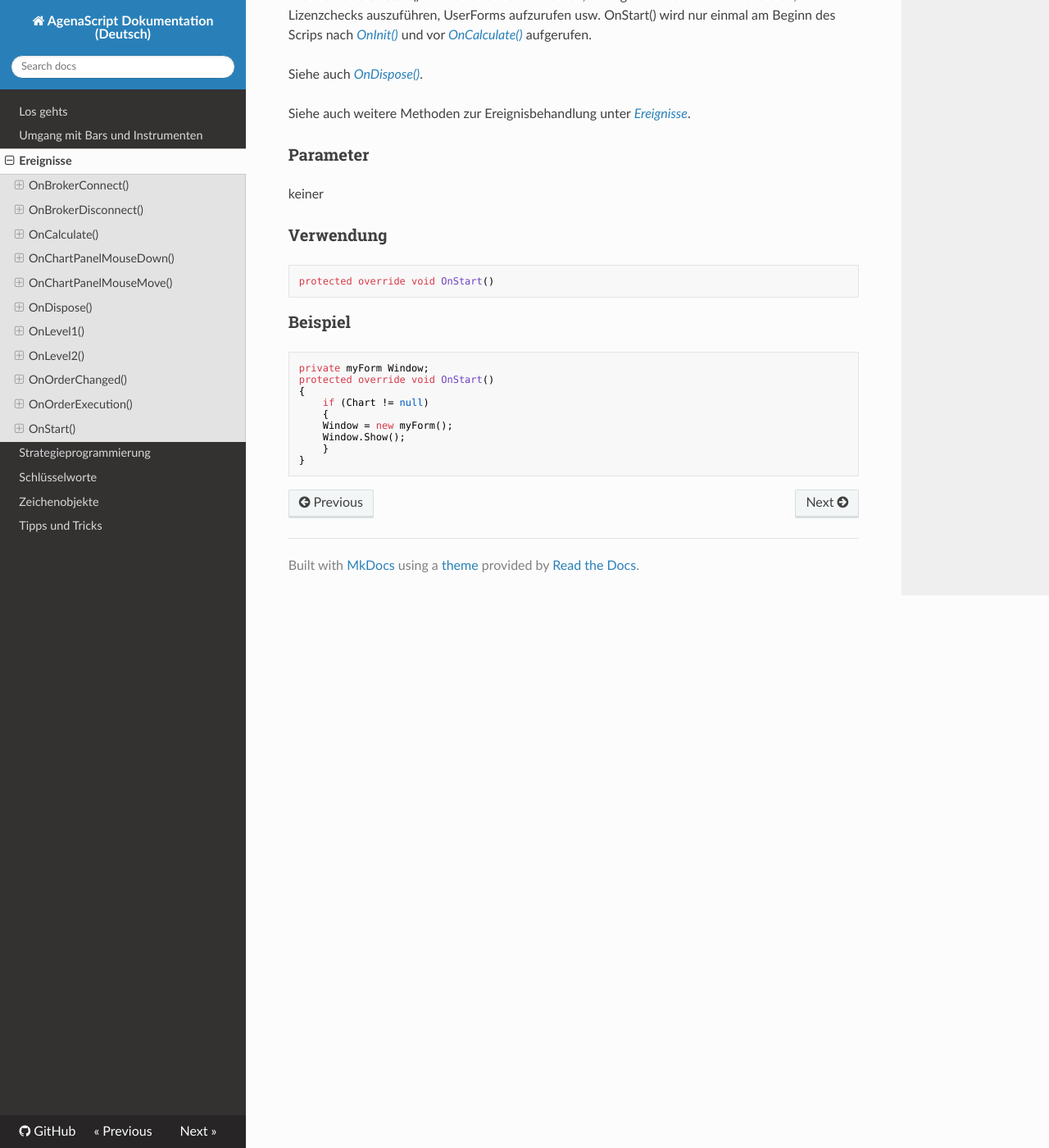
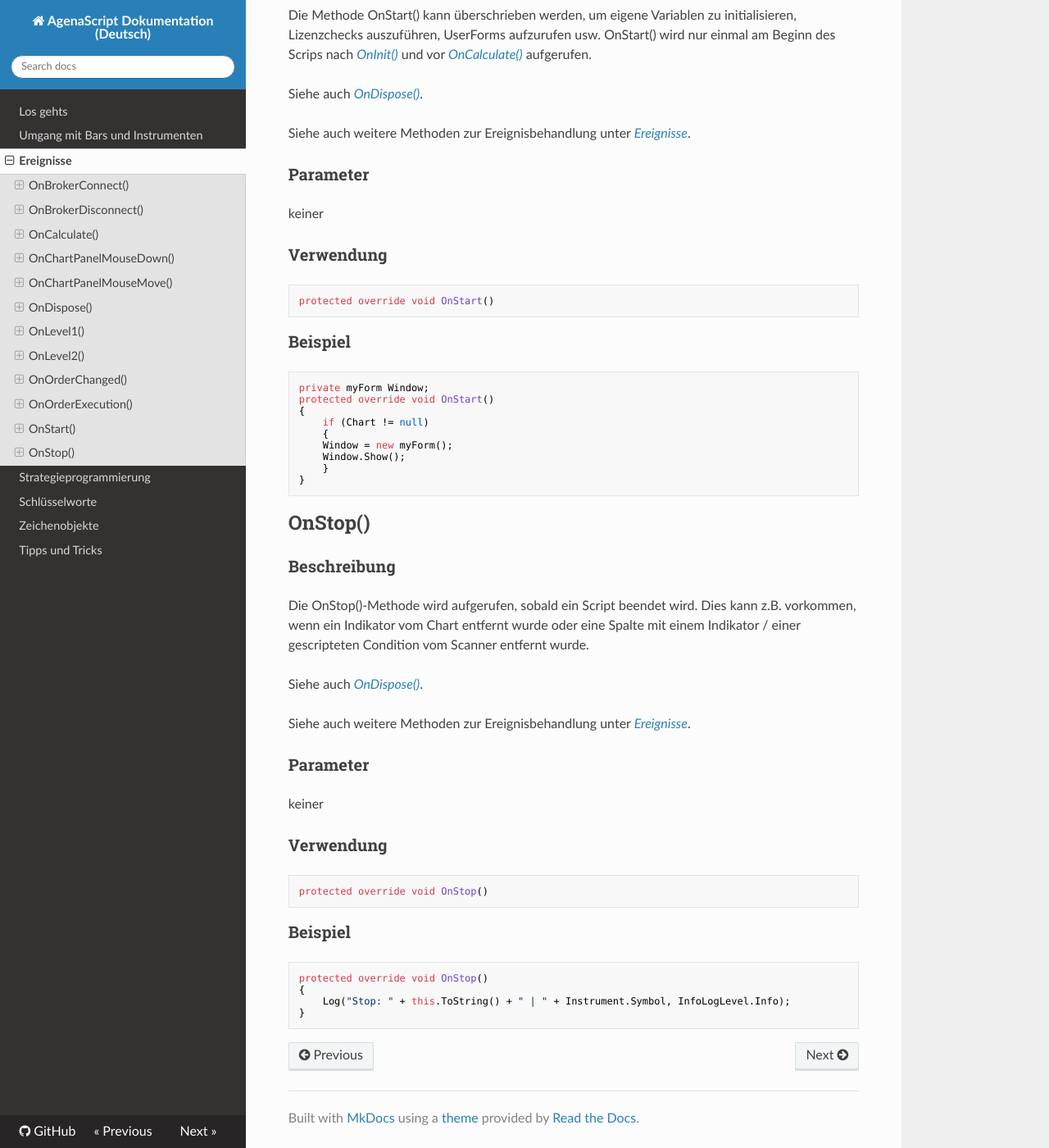
Before and after one commit to AgenaTrader/AgenaScript-documentation-de, an MkDocs documentation site: the page built from sources/ereignisse.md, in a window 1280 px wide and 1400 px high, scrolled down 9331 px. Shown: the whole window at 82% size. Built offline with MkDocs 1.6.1, drawn with Linux system fonts in a browser that asks for light colours; nearby versions of some CDN libraries; old or Windows-style settings are respelled for this version of MkDocs.

Commit message:
Update ereignisse.md

````diff
--- a/sources/ereignisse.md
+++ b/sources/ereignisse.md
@@ -17,7 +17,7 @@ Folgende Methoden können verwendet, d.h. überschrieben werden:
 -   [*OnOrderChanged()*](#onorderchanged)
 -   [*OnOrderExecution()*](#onorderexecution)
 -   [*OnStart()*](#onstartop)
-
+-   [*OnStop()*](#onstop)
 
 ## OnBrokerConnect()
 ### Beschreibung
@@ -420,3 +420,28 @@ protected override void OnStart()
     }
 }
 ```
+
+## OnStop()
+### Beschreibung
+Die OnStop()-Methode wird aufgerufen, sobald ein Script beendet wird. Dies kann z.B. vorkommen, wenn ein Indikator vom Chart entfernt wurde oder eine Spalte mit einem Indikator / einer gescripteten Condition vom Scanner entfernt wurde.
+
+Siehe auch [*OnDispose()*](#ondispose).
+
+Siehe auch weitere Methoden zur Ereignisbehandlung unter [*Ereignisse*](#ereignisse).
+
+### Parameter
+keiner
+
+
+### Verwendung
+```cs
+protected override void OnStop()
+```
+
+### Beispiel
+```cs
+protected override void OnStop()
+{
+    Log("Stop: " + this.ToString() + " | " + Instrument.Symbol, InfoLogLevel.Info);
+}
+```
````
